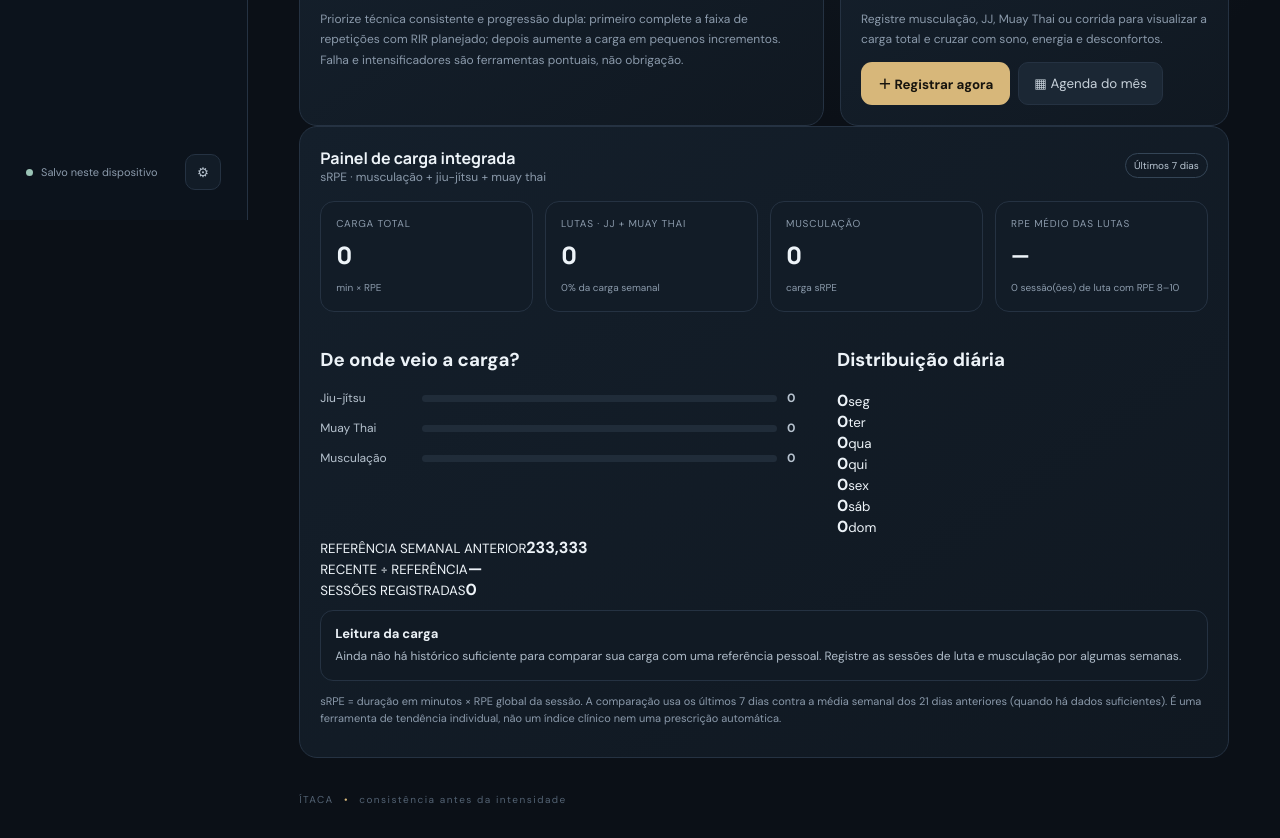
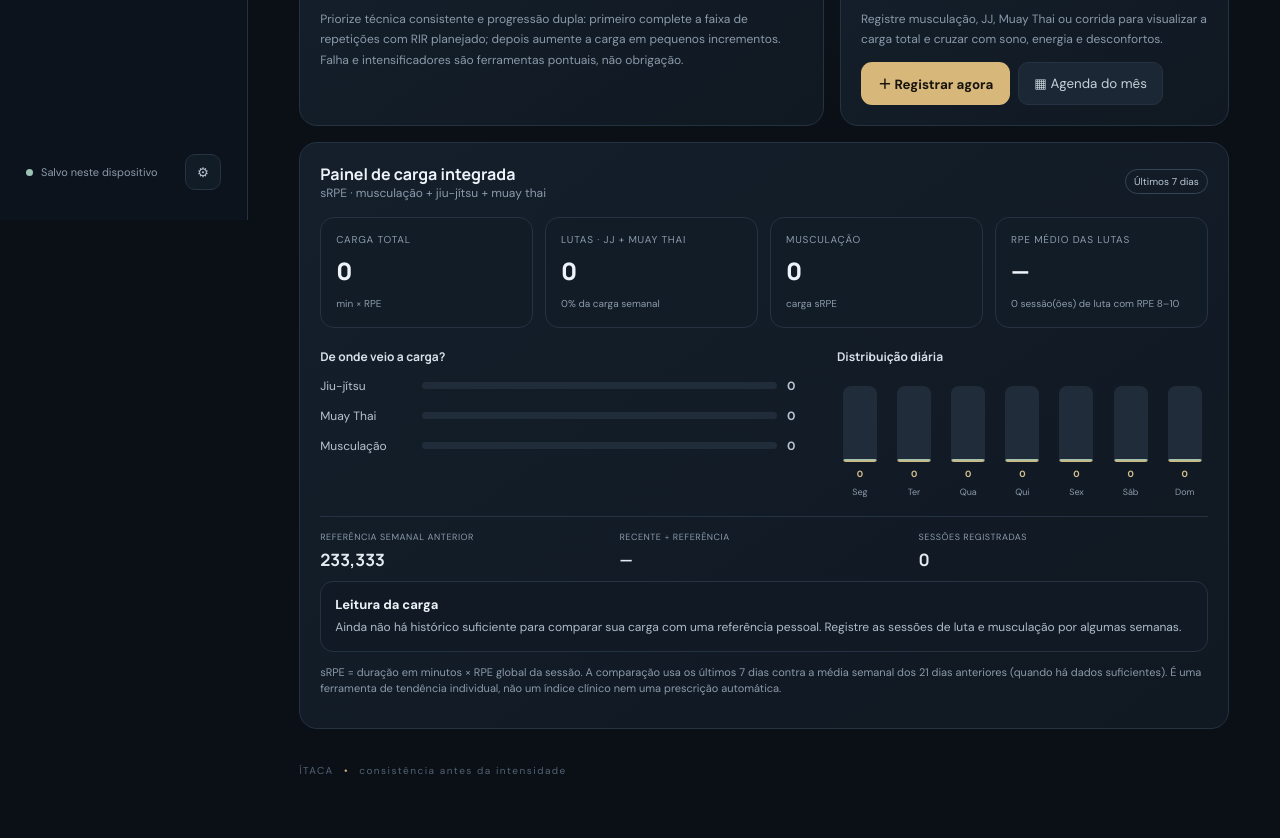
Before and after one commit to luizotaviobp-coder/app-fit, a plain HTML site: page index.html in a window 1280 px wide. Shown: the part 580-1418 px from the top of the page. After the commit the page ends 1389 px from the top, so only its background shows below. Drawn offline with nearby package versions, Linux system fonts and the light colour scheme.

Commit message:
Style integrated training load and exercise memory panels

```diff
--- a/styles.css
+++ b/styles.css
@@ -92,3 +92,23 @@
     overflow-wrap:anywhere;
   }
 }
+
+
+/* Painel integrado de carga: lutas + musculação */
+.load-panel{margin-top:16px}
+.load-subhead{font:700 12px Manrope;margin:4px 0 13px;color:#d7e0e8}
+.load-week{display:grid;grid-template-columns:repeat(7,minmax(0,1fr));gap:8px;align-items:end;min-height:120px}
+.load-day{display:flex;flex-direction:column;align-items:center;justify-content:flex-end;gap:6px;min-width:0}
+.load-day-bar{height:76px;width:100%;max-width:34px;background:#202c39;border-radius:8px 8px 3px 3px;display:flex;align-items:flex-end;overflow:hidden}
+.load-day-bar span{display:block;width:100%;min-height:3px;background:linear-gradient(180deg,var(--accent2),var(--accent));border-radius:8px 8px 3px 3px}
+.load-day b{font-size:9px;color:#d6c08f}
+.load-day small{font-size:9px;color:var(--muted);text-transform:capitalize}
+.load-baseline{display:grid;grid-template-columns:repeat(3,minmax(0,1fr));gap:10px;margin-top:18px;padding-top:14px;border-top:1px solid var(--line)}
+.load-baseline>div{display:grid;gap:5px}
+.load-baseline small{font-size:9px;color:var(--muted);letter-spacing:.06em}
+.load-baseline b{font:700 17px Manrope;color:#e3eaf0}
+.exercise-memory{margin-top:12px;padding:11px 12px;border:1px solid #344556;border-radius:10px;background:#0e1721}
+.exercise-memory>b{font-size:9px;letter-spacing:.1em;color:var(--accent)}
+.exercise-memory p{font-size:10px!important;line-height:1.5;margin:6px 0!important;color:#aebbc8}
+.exercise-memory strong{color:#d7e0e8}
+@media(max-width:650px){.load-panel .metric-grid{grid-template-columns:repeat(2,minmax(0,1fr))}.load-panel .two-col{grid-template-columns:1fr}.load-baseline{gap:6px}.load-baseline small{font-size:8px}.load-baseline b{font-size:14px}.load-week{gap:5px}.load-day-bar{height:62px}}
```
